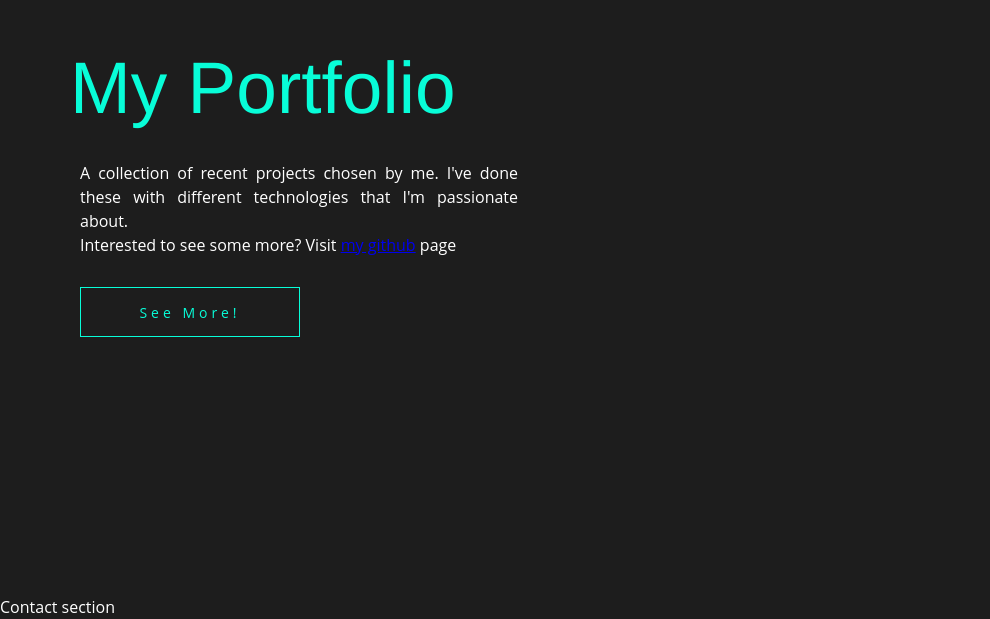
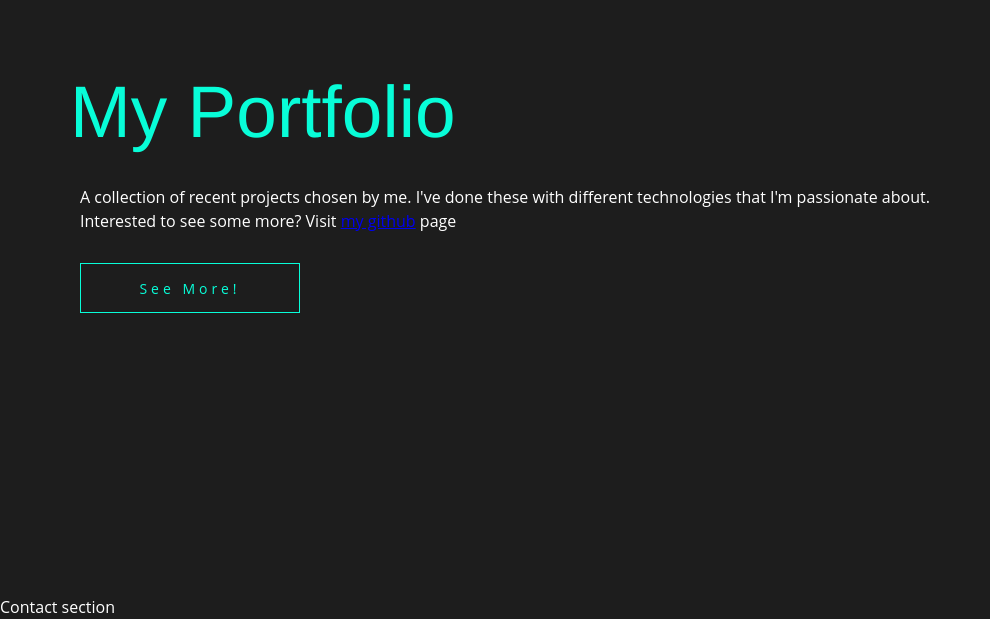
Before and after one commit to sambit-sunny/dev-portfolio, a React (Create React App) app: page / in a window 1280 px wide. Shown: the part 1805-2424 px from the top of the page, without its empty margins (0-990 px from the left). Built offline with nearby package versions, Linux system fonts and the light colour scheme.

Commit message:
Remove width restriction

```diff
--- a/src/pages/Projects/Projects.css
+++ b/src/pages/Projects/Projects.css
@@ -19,7 +19,7 @@
 }
 
 .section-work .text-zone {
-    width: 40%;
+    position: relative;
 }
 
 .section-full .text-zone {
@@ -61,10 +61,6 @@ h2 {
         padding-right: 2rem;
     }
 
-    .section-work .text-zone {
-        width: 50%;
-    }
-
     h2 {
         font-size: 6.5rem;
         line-height: 6rem;
@@ -74,10 +70,6 @@ h2 {
 @media screen and (max-width: 900px) {
     .section-work {
         display: block;
-    }
-
-    .section-work .text-zone {
-        width: 100%;
     }
 
     .text-zone h2 {
```
